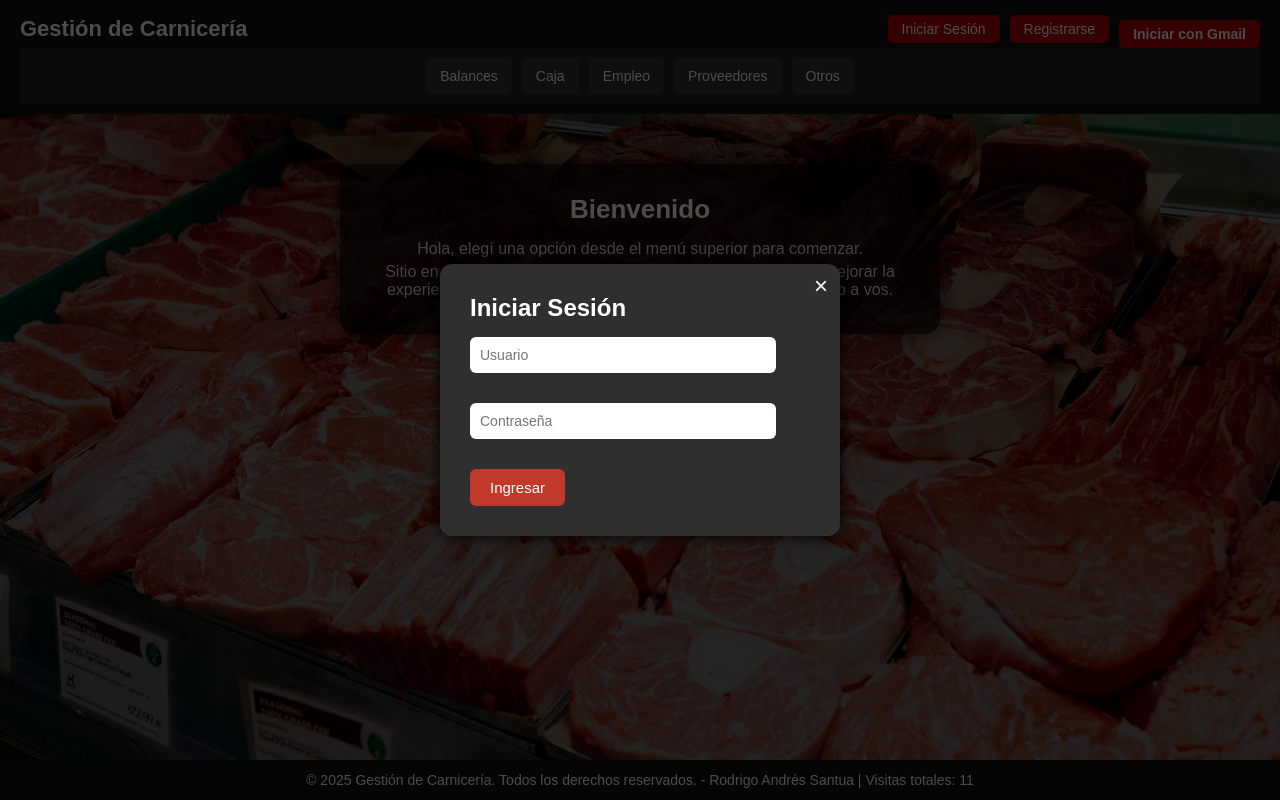
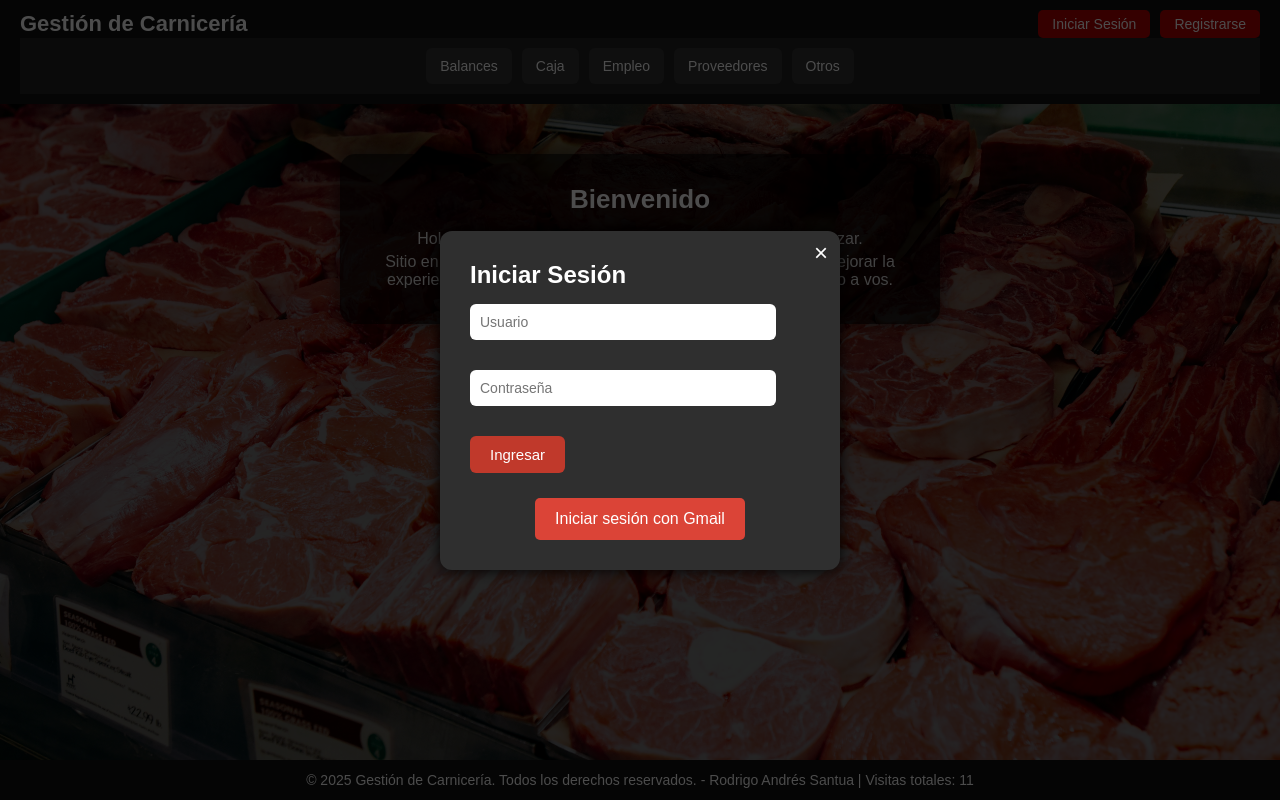
Before and after one commit to santuflow/gestion_carniceria, a Flask app: page / in a window 1280 px wide, after a click on "Iniciar Sesión". Run offline with Flask 3, Linux system fonts and the light colour scheme; tables that the repository leaves empty hold one stand-in row (values such as "Sample post").

```diff
--- a/static/style.css
+++ b/static/style.css
@@ -513,3 +513,26 @@ body {
   opacity: 0;
   transform: translateX(-50%) translateY(-10px);
 }
+
+.btn-gmail {
+  background-color: #db4437;
+  color: white;
+  border: none;
+  padding: 12px 20px;
+  font-size: 16px;
+  border-radius: 5px;
+  text-align: center;
+  display: inline-block;
+  margin-top: 10px;
+  transition: background-color 0.3s ease;
+}
+
+.btn-gmail:hover {
+  background-color: #c33d2f;
+  cursor: pointer;
+}
+
+.google-login-wrapper {
+  text-align: center;
+  margin-top: 15px;
+}
--- a/templates/index.html
+++ b/templates/index.html
@@ -171,7 +171,6 @@
       {% if not current_user.is_authenticated %}
       <button class="btn-auth" onclick="document.getElementById('loginModal').style.display='flex'">Iniciar Sesión</button>
       <button class="btn-auth" onclick="document.getElementById('registerModal').style.display='flex'">Registrarse</button>
-      <a href="{{ url_for('login_gmail') }}" class="btn-auth google-btn">Iniciar con Gmail</a>
       {% else %}
       <a href="{{ url_for('logout') }}" class="btn-auth">Cerrar Sesión</a>
       {% endif %}
@@ -308,6 +307,11 @@
       <input type="text" name="username" placeholder="Usuario" required><br><br>
       <input type="password" name="password" placeholder="Contraseña" required><br><br>
       <button type="submit" class="modal-apoyo-btn">Ingresar</button>
+
+<div class="google-login-wrapper">
+  <a href="{{ url_for('login_gmail') }}" class="btn-gmail">Iniciar sesión con Gmail</a>
+</div>
+
     </form>
   </div>
 </div>
@@ -322,6 +326,11 @@
       <input type="email" name="email" placeholder="Correo electrónico" required><br><br>
       <input type="password" name="password" placeholder="Contraseña" required><br><br>
       <button type="button" class="modal-apoyo-btn" onclick="mostrarTerminos()">Crear Cuenta</button>
+
+<div class="google-login-wrapper">
+  <a href="{{ url_for('login_gmail') }}" class="btn-gmail">Registrarse con Gmail</a>
+</div>
+
     </form>
   </div>
 </div>
```
